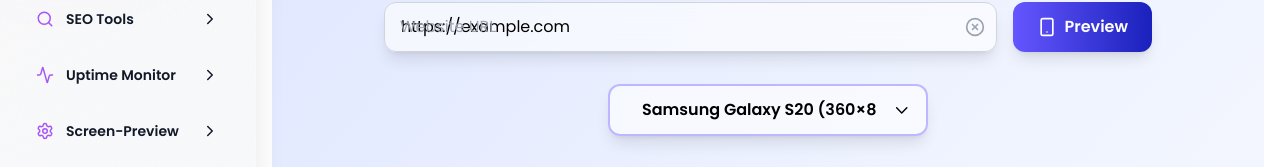
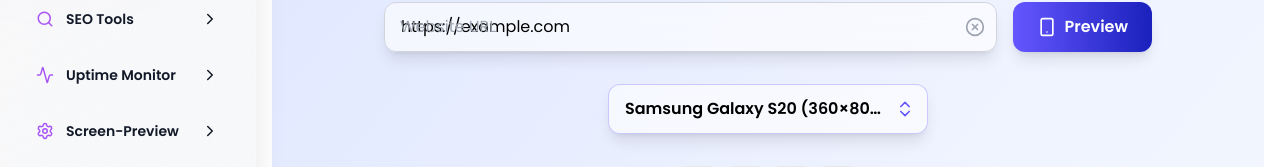
Before and after one commit to Baranidharan911/sitegrip-front, a Next.js app: page /screen-responsiveness in a window 1280 px wide. Shown: the part 235-402 px from the top of the page. Built offline with nearby package versions, Linux system fonts and the light colour scheme.

Commit message:
updaetd one

```diff
--- a/src/app/screen-responsiveness/page.tsx
+++ b/src/app/screen-responsiveness/page.tsx
@@ -3,7 +3,9 @@
 import { useState } from 'react';
 import { motion, AnimatePresence } from 'framer-motion';
 import { MonitorSmartphone, Smartphone, Tablet, Laptop, Monitor, XCircle, Loader2, RotateCw, ZoomIn, ZoomOut, Sun, Moon } from 'lucide-react';
-import React, { useRef } from 'react';
+import { Listbox, Transition } from '@headlessui/react';
+import { ChevronsUpDown } from 'lucide-react';
+import { Fragment } from 'react';
 
 export const dynamic = 'force-dynamic';
 
@@ -169,16 +171,66 @@ export default function ScreenResponsivenessPage() {
           </button>
         </div>
 
-        {/* Device selector: custom modern dropdown */}
-        <div className="w-full flex justify-center mb-4 relative z-30">
-          <CustomDeviceDropdown
-            devicePresets={devicePresets}
-            selectedDevice={selectedDevice}
-            setSelectedDevice={setSelectedDevice}
-            deviceIcons={deviceIcons}
-          />
+        {/* Device selector: modern dropdown */}
+        <div className="w-full flex justify-center mb-4">
+          <div className="relative min-w-[280px] max-w-xs w-full">
+            <Listbox value={selectedDevice} onChange={setSelectedDevice}>
+              {({ open }) => (
+                <>
+                  <Listbox.Button className="relative w-full cursor-pointer rounded-xl bg-white/60 dark:bg-gray-900/60 backdrop-blur-md py-3 pl-4 pr-10 text-left border border-primary/30 shadow-lg focus:outline-none focus:ring-2 focus:ring-primary text-base font-semibold transition-all">
+                    <span className="block truncate">
+                      {selectedDevice.name} ({selectedDevice.width}×{selectedDevice.height})
+                    </span>
+                    <span className="pointer-events-none absolute inset-y-0 right-0 flex items-center pr-3">
+                      <ChevronsUpDown className="h-5 w-5 text-primary" aria-hidden="true" />
+                    </span>
+                  </Listbox.Button>
+                  <Transition
+                    show={open}
+                    as={Fragment}
+                    leave="transition ease-in duration-100"
+                    leaveFrom="opacity-100"
+                    leaveTo="opacity-0"
+                  >
+                    <Listbox.Options className="absolute z-30 mt-2 max-h-72 w-full overflow-auto rounded-xl bg-white/90 dark:bg-gray-900/90 shadow-2xl ring-1 ring-black/10 backdrop-blur-lg py-2 text-base focus:outline-none">
+                      {devicePresets.map(section => [
+                        <div key={section.category} className="px-4 py-2 text-xs font-bold text-gray-500 dark:text-gray-400 flex items-center gap-2 sticky top-0 bg-white/80 dark:bg-gray-900/80 z-10">
+                          {deviceIcons[section.category]}
+                          {section.category}
+                        </div>,
+                        ...section.items.map(device => (
+                          <Listbox.Option
+                            key={device.name}
+                            value={device}
+                            className={({ active, selected }) =>
+                              `cursor-pointer select-none relative px-4 py-3 rounded-lg mx-2 my-1 transition-all
+                              ${active ? 'bg-primary/10 text-primary font-semibold' : 'text-gray-800 dark:text-gray-200'}
+                              ${selected ? 'ring-2 ring-primary/30 bg-primary/5' : ''}`
+                            }
+                          >
+                            {({ selected }) => (
+                              <>
+                                <span className={`block truncate ${selected ? 'font-bold' : ''}`}>
+                                  {device.name} <span className="text-xs text-gray-400">({device.width}×{device.height})</span>
+                                </span>
+                                {selected ? (
+                                  <span className="absolute inset-y-0 right-4 flex items-center text-primary">
+                                    ✓
+                                  </span>
+                                ) : null}
+                              </>
+                            )}
+                          </Listbox.Option>
+                        ))
+                      ])}
+                    </Listbox.Options>
+                  </Transition>
+                </>
+              )}
+            </Listbox>
+          </div>
         </div>
-        {/* END Device selector: custom modern dropdown */}
+        {/* END Device selector: modern dropdown */}
 
         <div className="flex flex-col gap-8 transition-all duration-300">
           {/* Preview with device frame, controls, and animated skeleton loader */}
@@ -231,7 +283,7 @@ export default function ScreenResponsivenessPage() {
                         className={`relative rounded-[2.5rem] border-8 ${darkFrame ? 'border-gray-900 bg-gray-900' : 'border-gray-200 bg-white'} shadow-2xl transition-all duration-300`}
                         style={{
                           width: `min(${deviceWidth * zoom + 32}px, 95vw)`,
-                          height: `min(${deviceHeight * zoom + 32}px, 80vh)`,
+                          height: `min(${deviceHeight * zoom + 32}px, 95vh)`,
                           aspectRatio: `${deviceWidth + 32} / ${deviceHeight + 32}`
                         }}
                       >
@@ -248,7 +300,7 @@ export default function ScreenResponsivenessPage() {
 
                         {/* Iframe container */}
                         <div
-                          className="absolute inset-2 rounded-[2rem] overflow-hidden"
+                          className="absolute inset-2 rounded-[2rem] overflow-auto"
                           style={{
                             width: `calc(100% - 16px)`,
                             height: `calc(100% - 16px)`
@@ -299,85 +351,3 @@ export default function ScreenResponsivenessPage() {
     </div>
   );
 }
-
-type DeviceSection = {
-  category: string;
-  items: DevicePreset[];
-};
-
-type CustomDeviceDropdownProps = {
-  devicePresets: DeviceSection[];
-  selectedDevice: DevicePreset;
-  setSelectedDevice: (device: DevicePreset) => void;
-  deviceIcons: Record<string, JSX.Element>;
-};
-
-function CustomDeviceDropdown({ devicePresets, selectedDevice, setSelectedDevice, deviceIcons }: CustomDeviceDropdownProps) {
-  const [open, setOpen] = React.useState(false);
-  const buttonRef = useRef<HTMLButtonElement>(null);
-
-  // Close dropdown on outside click
-  React.useEffect(() => {
-    function handleClick(e: MouseEvent) {
-      if (buttonRef.current && !(buttonRef.current as Node).contains(e.target as Node)) {
-        setOpen(false);
-      }
-    }
-    if (open) {
-      document.addEventListener('mousedown', handleClick);
-    } else {
-      document.removeEventListener('mousedown', handleClick);
-    }
-    return () => document.removeEventListener('mousedown', handleClick);
-  }, [open]);
-
-  return (
-    <div className="relative w-full max-w-xs">
-      <button
-        ref={buttonRef}
-        className={`w-full px-4 py-3 rounded-xl border-2 border-primary/40 bg-white/60 dark:bg-gray-900/60 backdrop-blur-md shadow-lg text-base flex items-center justify-between gap-2 font-semibold focus:outline-none focus:ring-2 focus:ring-primary transition-all duration-200 ${open ? 'ring-2 ring-primary' : ''}`}
-        onClick={() => setOpen((v) => !v)}
-        aria-haspopup="listbox"
-        aria-expanded={open}
-        type="button"
-      >
-        <span className="truncate flex items-center gap-2">
-          {selectedDevice && (
-            <span className="inline-block w-2 h-2 rounded-full bg-primary mr-2" />
-          )}
-          {selectedDevice?.name} ({selectedDevice?.width}×{selectedDevice?.height})
-        </span>
-        <svg className={`w-5 h-5 ml-2 transition-transform ${open ? 'rotate-180' : ''}`} fill="none" stroke="currentColor" strokeWidth="2" viewBox="0 0 24 24"><path strokeLinecap="round" strokeLinejoin="round" d="M19 9l-7 7-7-7" /></svg>
-      </button>
-      {open && (
-        <div className="absolute left-0 mt-2 w-full max-h-80 overflow-y-auto rounded-2xl shadow-2xl border border-primary/20 bg-white/80 dark:bg-gray-900/90 backdrop-blur-xl z-50 animate-fade-in flex flex-col">
-          {devicePresets.map((section) => (
-            <div key={section.category} className="px-3 py-2">
-              <div className="flex items-center gap-2 text-xs font-bold text-primary/80 uppercase tracking-wide mb-1">
-                {deviceIcons[section.category]}
-                {section.category}
-              </div>
-              {section.items.map((device) => {
-                const active = selectedDevice.name === device.name;
-                return (
-                  <button
-                    key={device.name}
-                    className={`w-full text-left px-4 py-2 rounded-lg flex items-center justify-between gap-2 mb-1 transition-all duration-150 ${active ? 'bg-primary/10 text-primary font-bold ring-2 ring-primary/30' : 'hover:bg-primary/5 text-gray-800 dark:text-gray-200'}`}
-                    onClick={() => {
-                      setSelectedDevice(device);
-                      setOpen(false);
-                    }}
-                    type="button"
-                  >
-                    <span className="truncate">{device.name} <span className="text-xs text-gray-400">({device.width}×{device.height})</span></span>
-                    {active && <span className="ml-2 text-primary">✓</span>}
-                  </button>
-                );
-              })}
-            </div>
-          ))}
-        </div>
-      )}
-    </div>
-  );
-}
```
Also changed, not shown: 1 other file (tests, documents, lock files or other folders).
